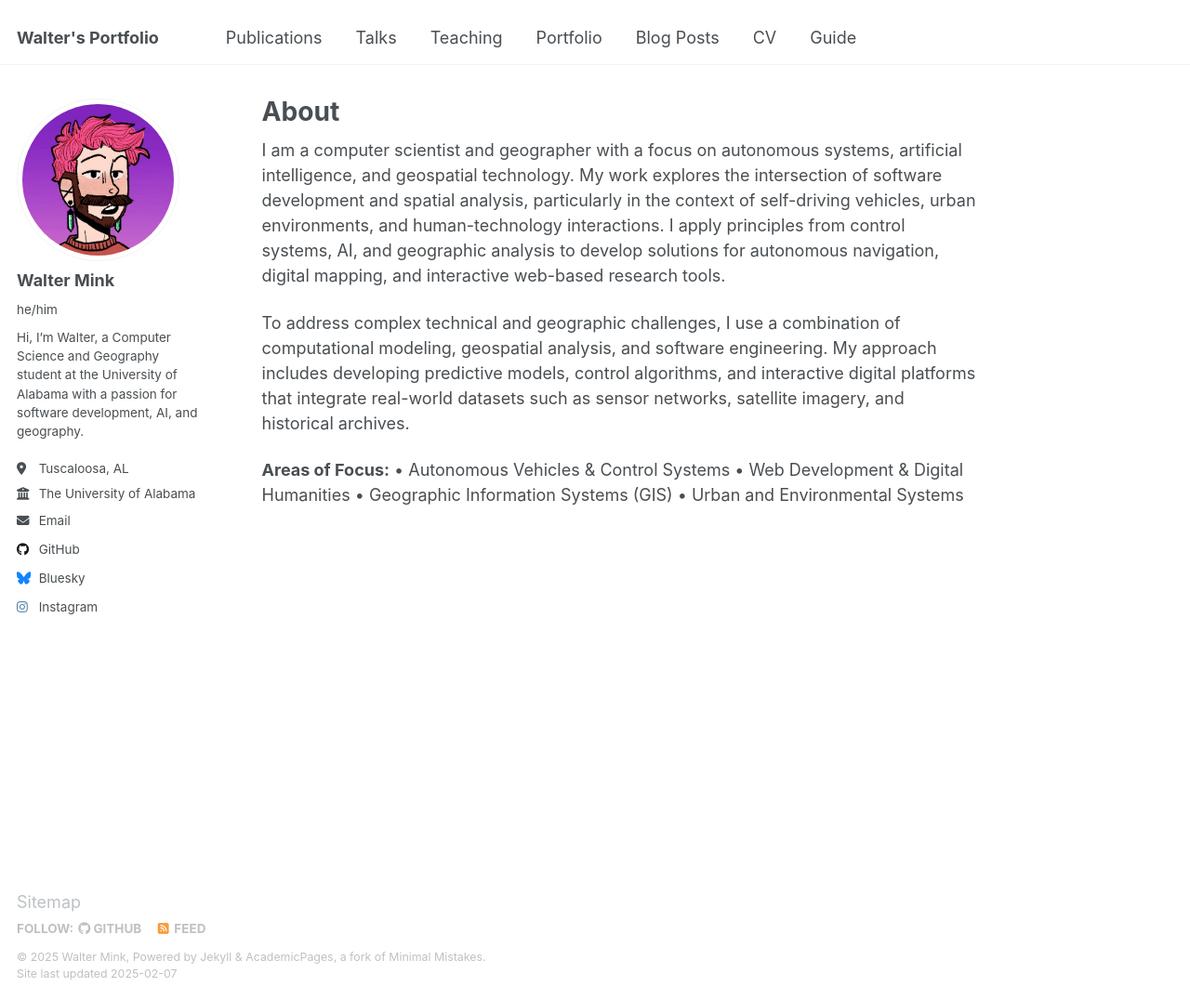
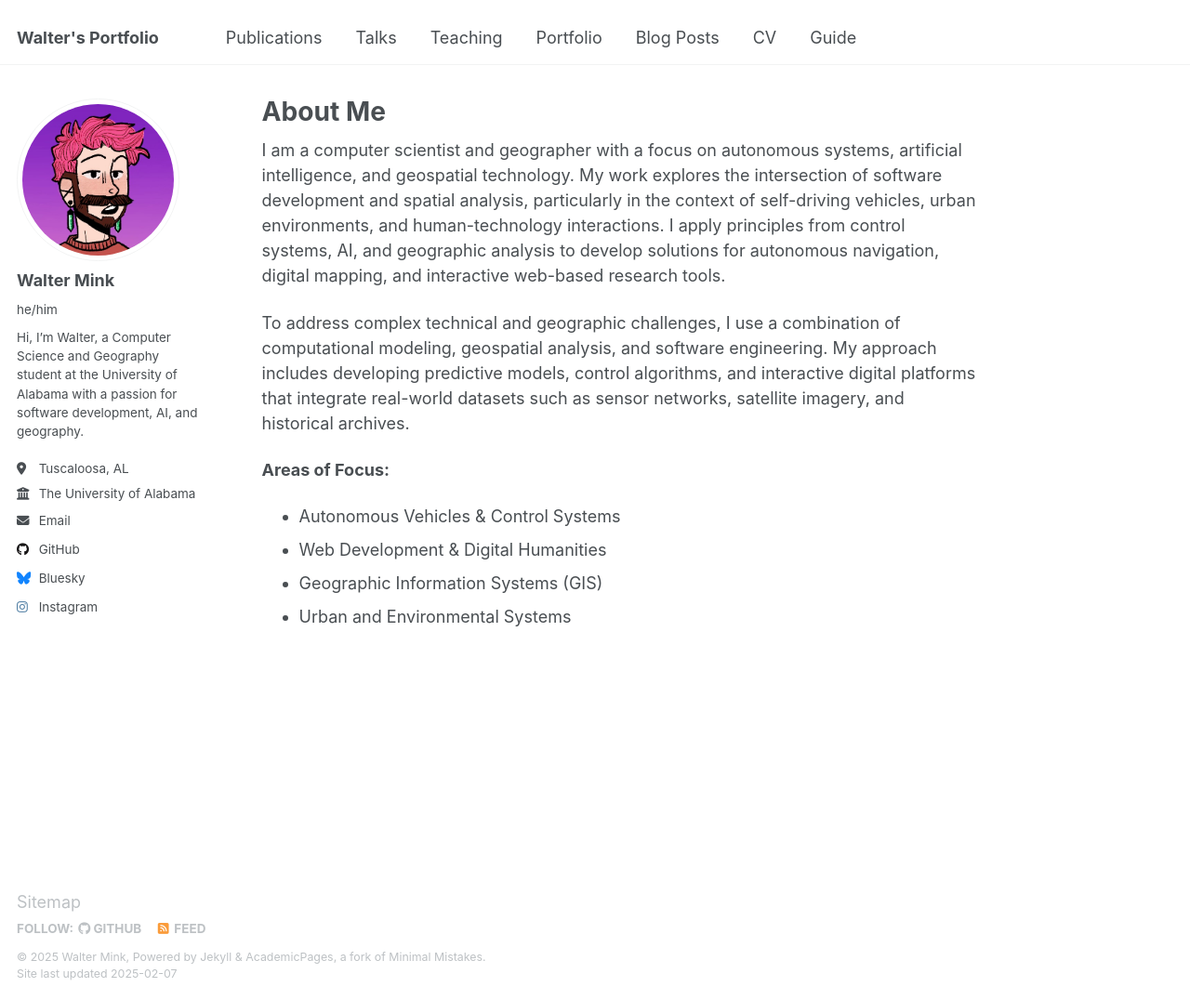
Before and after one commit to idioticEvil/idioticEvil, a Jekyll site: the page built from _pages/about.md, in a window 1280 px wide and 1076 px high. Shown: the whole window at 93% size. Built offline with Jekyll 4.4.1, drawn with Linux system fonts in a browser that asks for light colours.

Commit message:
I really need to get better at this

```diff
--- a/_pages/about.md
+++ b/_pages/about.md
@@ -1,6 +1,6 @@
 ---
 permalink: /
-title: "About"
+title: "About Me"
 author_profile: true
 redirect_from:
   - /about/
@@ -12,7 +12,7 @@ I am a computer scientist and geographer with a focus on autonomous systems, art
 To address complex technical and geographic challenges, I use a combination of computational modeling, geospatial analysis, and software engineering. My approach includes developing predictive models, control algorithms, and interactive digital platforms that integrate real-world datasets such as sensor networks, satellite imagery, and historical archives.
 
 **Areas of Focus:**
-	•	Autonomous Vehicles & Control Systems
-	•	Web Development & Digital Humanities
-	•	Geographic Information Systems (GIS)
-	•	Urban and Environmental Systems
+- Autonomous Vehicles & Control Systems
+- Web Development & Digital Humanities
+- Geographic Information Systems (GIS)
+- Urban and Environmental Systems
```
